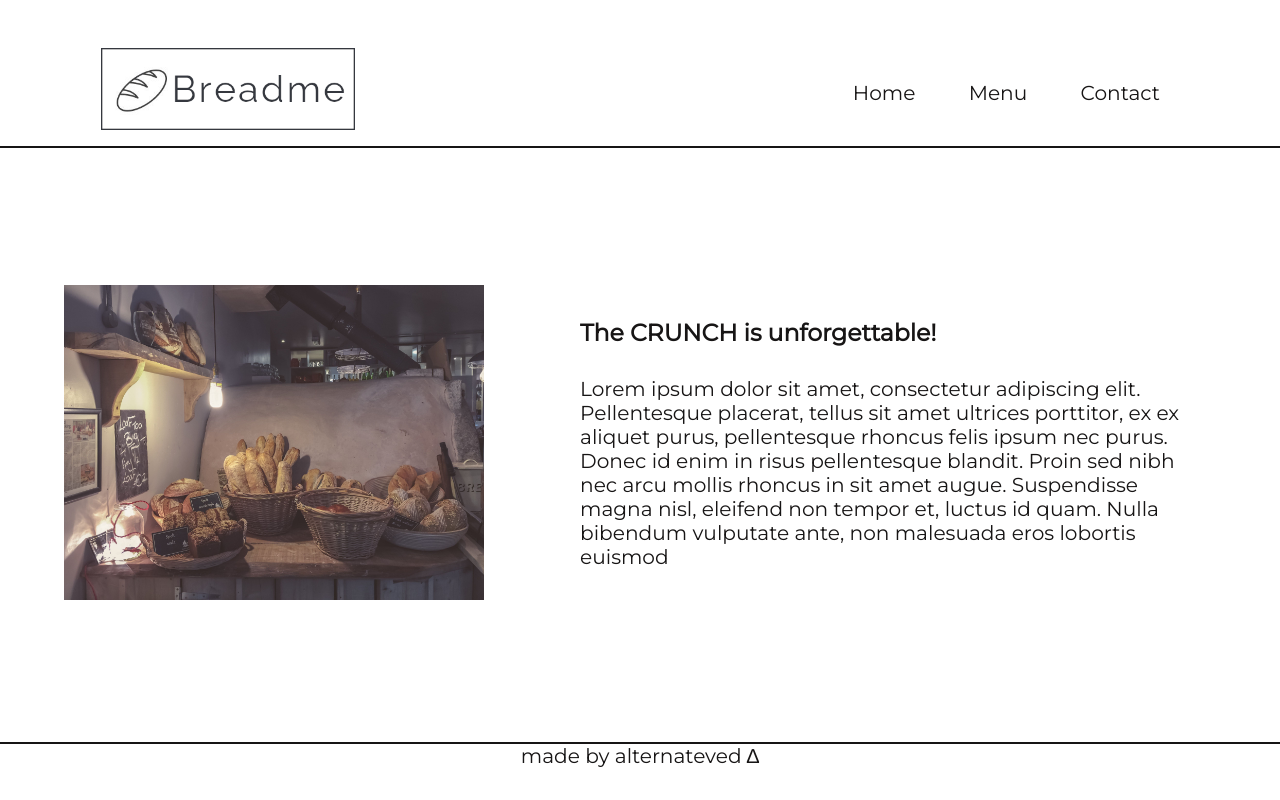
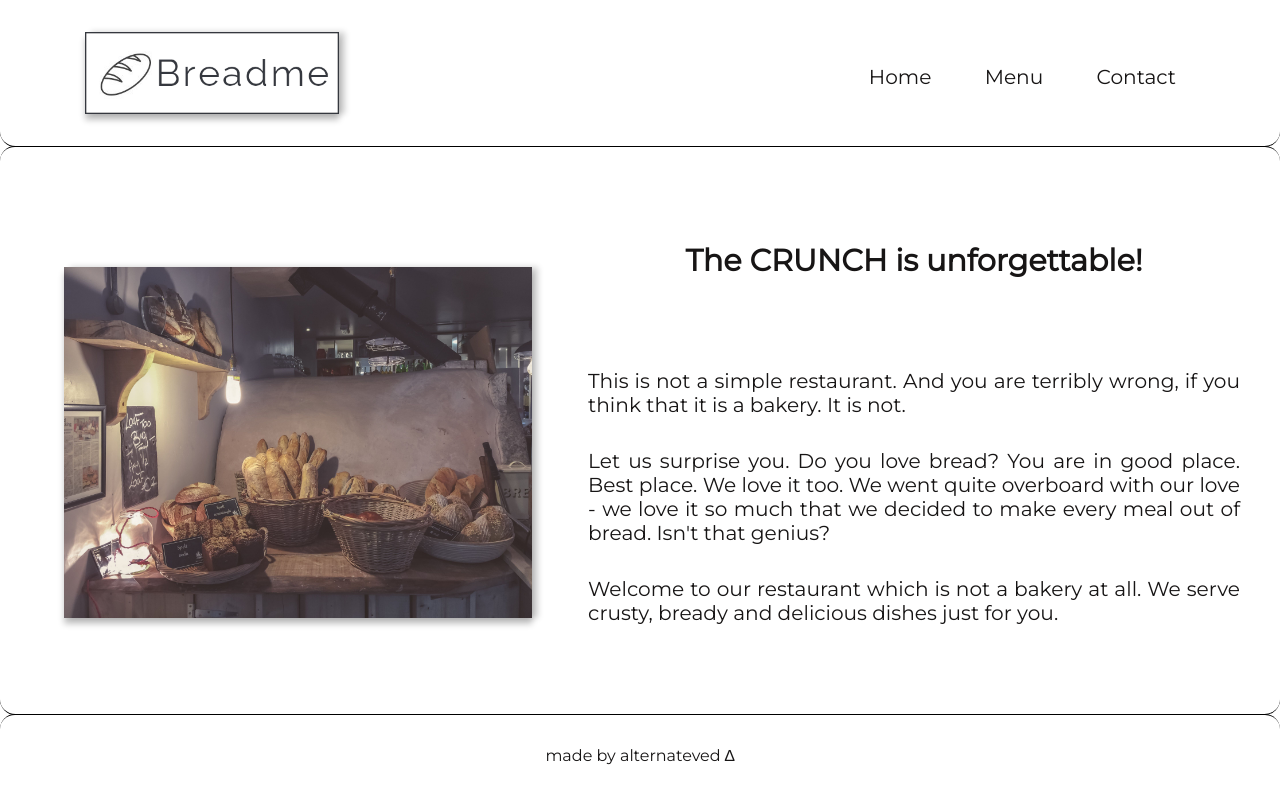
Before and after one commit to alternateved/restaurant, a website built with webpack: page dist/index.html in a window 1280 px wide. Built offline with nearby package versions, Linux system fonts and the light colour scheme.

Commit message:
Apply more styling

```diff
--- a/dist/index.html
+++ b/dist/index.html
@@ -25,25 +25,35 @@
         </div>
       </header>
 
+      <hr />
+
       <main>
-        <section class="inside">
-          <h3>The CRUNCH is unforgettable!</h3>
-          <p>
-            Lorem ipsum dolor sit amet, consectetur adipiscing elit.
-            Pellentesque placerat, tellus sit amet ultrices porttitor, ex ex
-            aliquet purus, pellentesque rhoncus felis ipsum nec purus. Donec id
-            enim in risus pellentesque blandit. Proin sed nibh nec arcu mollis
-            rhoncus in sit amet augue. Suspendisse magna nisl, eleifend non
-            tempor et, luctus id quam. Nulla bibendum vulputate ante, non
-            malesuada eros lobortis euismod
-          </p>
+        <section class="home">
+          <h2>The CRUNCH is unforgettable!</h2>
+          <div class="home-text">
+            <p>
+              This is not a simple restaurant. And you are terribly wrong, if
+              you think that it is a bakery. It is not.
+            </p>
+            <p>
+              Let us surprise you. Do you love bread? You are in good place.
+              Best place. We love it too. We went quite overboard with our love
+              - we love it so much that we decided to make every meal out of
+              bread. Isn't that genius?
+            </p>
+            <p>
+              Welcome to our restaurant which is not a bakery at all. We serve
+              crusty, bready and delicious dishes just for you.
+            </p>
+          </div>
         </section>
 
         <div class="left-sidebar sidebar">
           <img src="images/bakery.jpg" />
         </div>
+      </main>
 
-      </main>
+      <hr />
 
       <footer>
         <p>
--- a/dist/styles/styles.css
+++ b/dist/styles/styles.css
@@ -19,13 +19,10 @@
   line-height: calc(1.1rem + 0.5vw);
   color: var(--black);
 }
-header {
-  border-bottom: 2px solid var(--black);
-}
 .header-container {
 	width: 1200px;
 	max-width: 100%;
-	padding: 1rem;
+  padding-bottom: 2rem;
 	margin: 0;
 }
 h1 {
@@ -35,6 +32,7 @@ h1 {
 }
 #logo {
   max-width: 60%;
+  box-shadow: 6px 0px 6px rgba(0, 0, 0, 0.19), 0 6px 6px rgba(0, 0, 0, 0.23);
 }
 header .header-container {
 	display: flex;
@@ -55,6 +53,24 @@ nav a {
   color: var(--black);
 	padding: .5rem 1.5rem;
 }
+hr {
+  overflow: visible;
+  height: 30px;
+  border-style: solid;
+  border-color: black;
+  border-width: 1px 0 0 0;
+  border-radius: 20px;
+}
+hr:before {
+  display: block;
+  content: "";
+  height: 30px;
+  margin-top: -31px;
+  border-style: solid;
+  border-color: black;
+  border-width: 0 0 1px 0;
+  border-radius: 20px;
+}
 #content,
 main {
   display: flex;
@@ -69,13 +85,25 @@ main {
 img {
 	max-width: 100%;
 	height: auto;
+  box-shadow: 6px 0px 6px rgba(0, 0, 0, 0.19), 0 6px 6px rgba(0, 0, 0, 0.23);
 }
-.inside {
+.home {
 	flex: 1 1 auto;
+  padding: 0.5rem;
+}
+.home > * {
+  text-align: center;
   padding: 1rem;
 }
-.inside > * {
+.home > h2 {
+  padding-bottom: 4rem
+}
+.home-text {
   padding: 1rem;
+}
+.home-text > p {
+  padding: 1rem;
+  text-align: justify;
 }
 .left-sidebar {
   padding: 1rem;
@@ -83,13 +111,15 @@ img {
 }
 footer {
   display: flex;
+  align-items: center;
   justify-content: center;
-  border-top: 2px solid var(--black);
+  font-size: calc(0.6rem + 0.5vw);
 }
 footer a {
   color: var(--black);
   text-decoration: none;
 }
+
 @media (min-width: 768px) {
   header .header-container {
     flex-direction: row;
@@ -104,5 +134,5 @@ footer a {
     padding-left: 4rem;
   }
   .sidebar {
-    flex: 0 0 500px;
+    flex: 1 1 120vw;
   }
```
